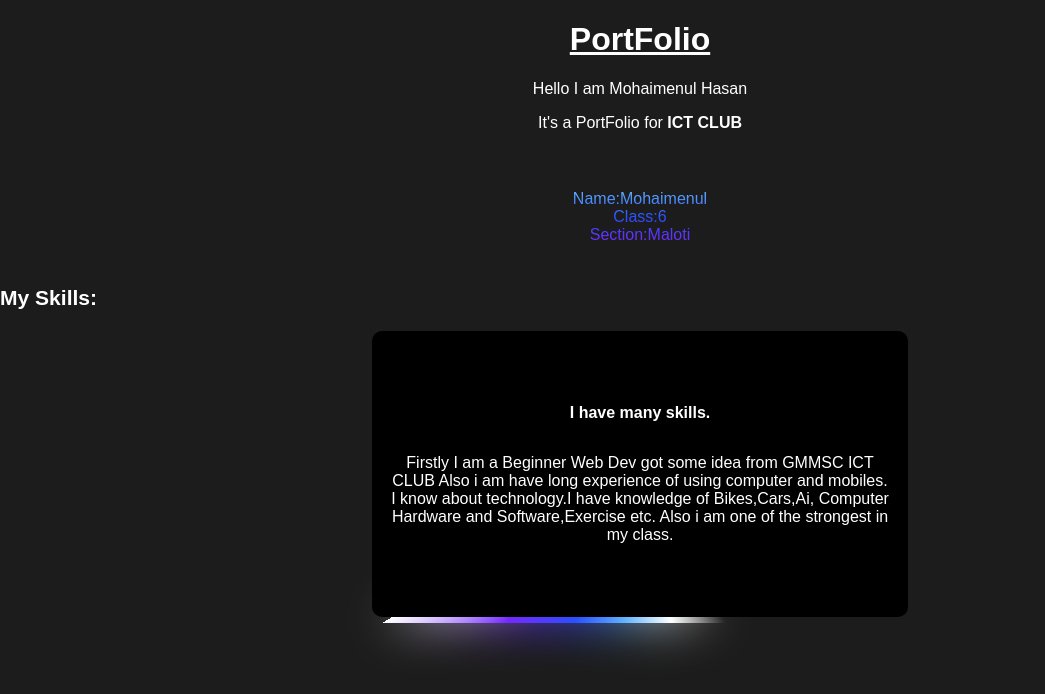
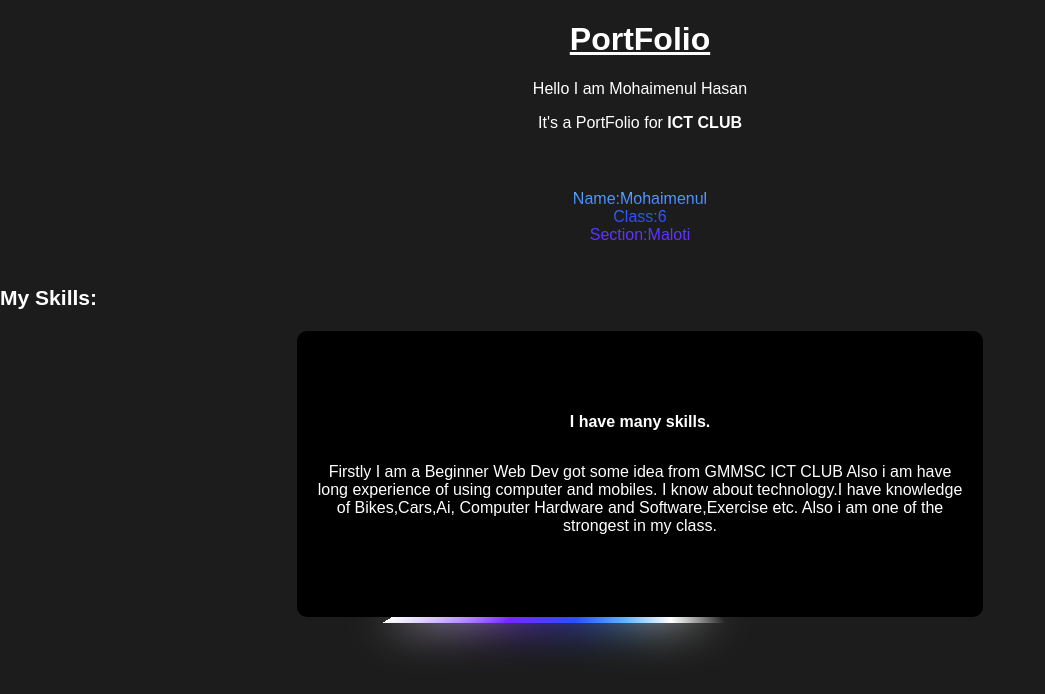
Before and after one commit to Manushhalua/Manushhalua.github.io, a plain HTML site: page index.html in a window 1280 px wide. Shown: the whole page, without its empty margins (0-1045 px from the left). Drawn offline with Linux system fonts and the light colour scheme.

Commit message:
Add files via upload

```diff
--- a/styles.css
+++ b/styles.css
@@ -42,7 +42,7 @@ p {
     align-items: center;
     font-family: 'Oxanium', sans-serif;
     background-color: #000;
-    width: 500px;
+    width: 650px;
     max-width: 90vw;
     height: 250px; /* Adjusted height to make it rectangular */
     position: relative;
```
